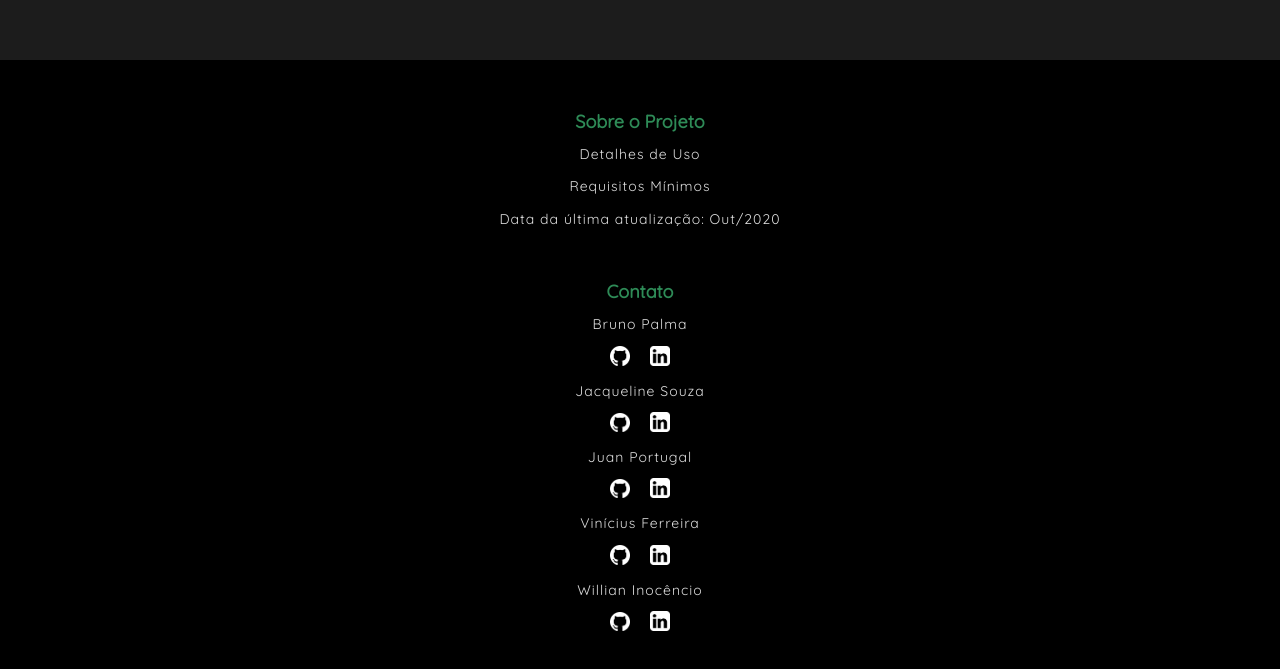
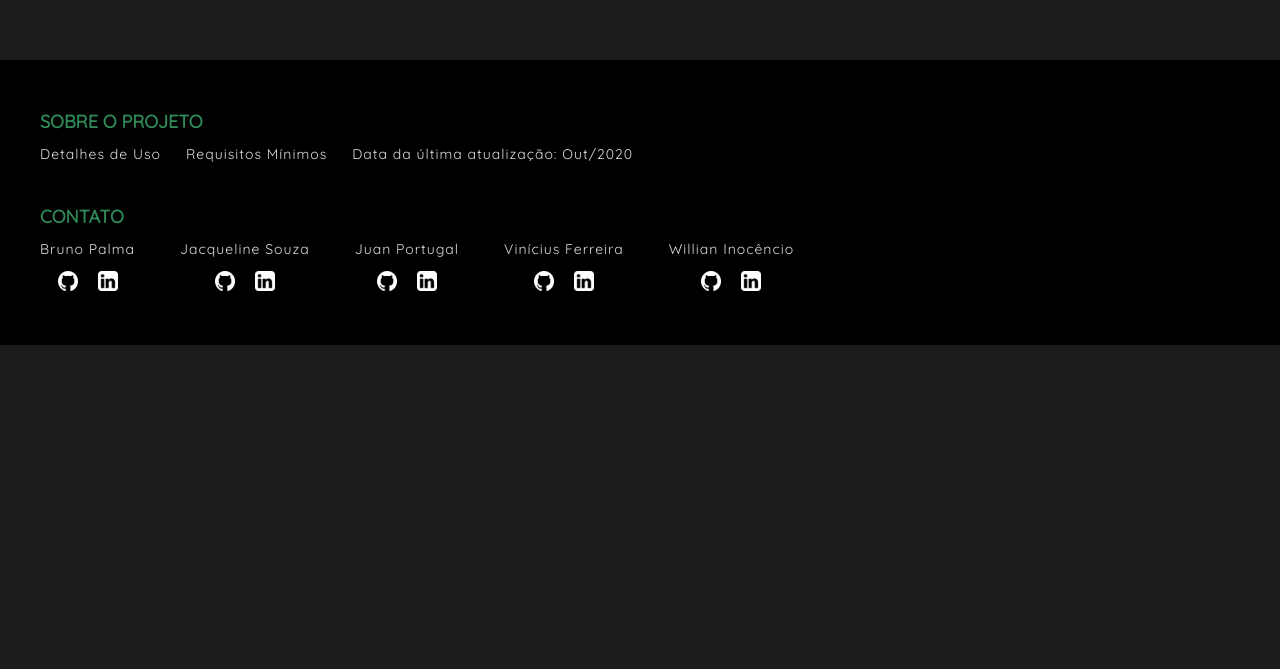
Before and after one commit to jacquef/Identifica-Aedes, a Vue app: page / in a window 1280 px wide. Shown: the part 1069-1738 px from the top of the page. After the commit the page ends 1414 px from the top, so only its background shows below. Built offline with nearby package versions, Linux system fonts and the light colour scheme.

Commit message:
ajustanto footer desk

```diff
--- a/src/components/Footer.vue
+++ b/src/components/Footer.vue
@@ -2,12 +2,13 @@
     <div class="container-footer">
         <div class="sobre">
             <h3>Sobre o Projeto</h3>
-            <p><a href="#">Detalhes de Uso</a></p>
-            <p><a href="#">Requisitos Mínimos</a></p>
-            <p>Data da última atualização: Out/2020</p>
+            <span><a href="#">Detalhes de Uso</a></span>
+            <span><a href="#">Requisitos Mínimos</a></span>
+            <span>Data da última atualização: Out/2020</span>
         </div>
         <div class="contato">
             <h3>Contato</h3>
+            <div class="container-integrantes">
                 <div class="integrantes">
                     <p>Bruno Palma </p>
                     <div class="integrantes__links">
@@ -45,6 +46,7 @@
                 </div>
             </div>
         </div>
+    </div>
 </template>
 
 <script>
@@ -65,6 +67,8 @@
 
     .sobre {
         padding: 0 20px;
+        display: flex;
+        flex-direction: column;
     }
 
     .contato {
@@ -75,9 +79,11 @@
         color: #2E8B57;
         font-size: 18px;
         margin-bottom: 10px;
+        text-transform: uppercase;
+
     }
 
-    p, a {
+    p, a, span {
         font-size: 14px;
         color: #DCDCDC;
         letter-spacing: 1px;
@@ -102,5 +108,39 @@
         margin-left: 10px;
     }
 
+    @media screen and (min-width: 992px) {
+        .sobre {
+            display: block;
+            text-align: start;
+            padding: 0 40px;
+        }
+
+        span {
+            margin-right: 25px;
+        }
+
+        p {
+            margin-top: 0;
+        }
+
+        .contato {
+            text-align: start;
+            padding: 0 40px;
+        }
+
+        .container-integrantes {
+            display: flex;
+            justify-content: start;
+        }
+
+        .integrantes {
+            margin-right: 45px;
+        }
+
+        .integrantes__links {
+            text-align: center;
+        }
+    }
+
 
 </style>
```
Lines whose indentation alone changed are shown as unchanged.
